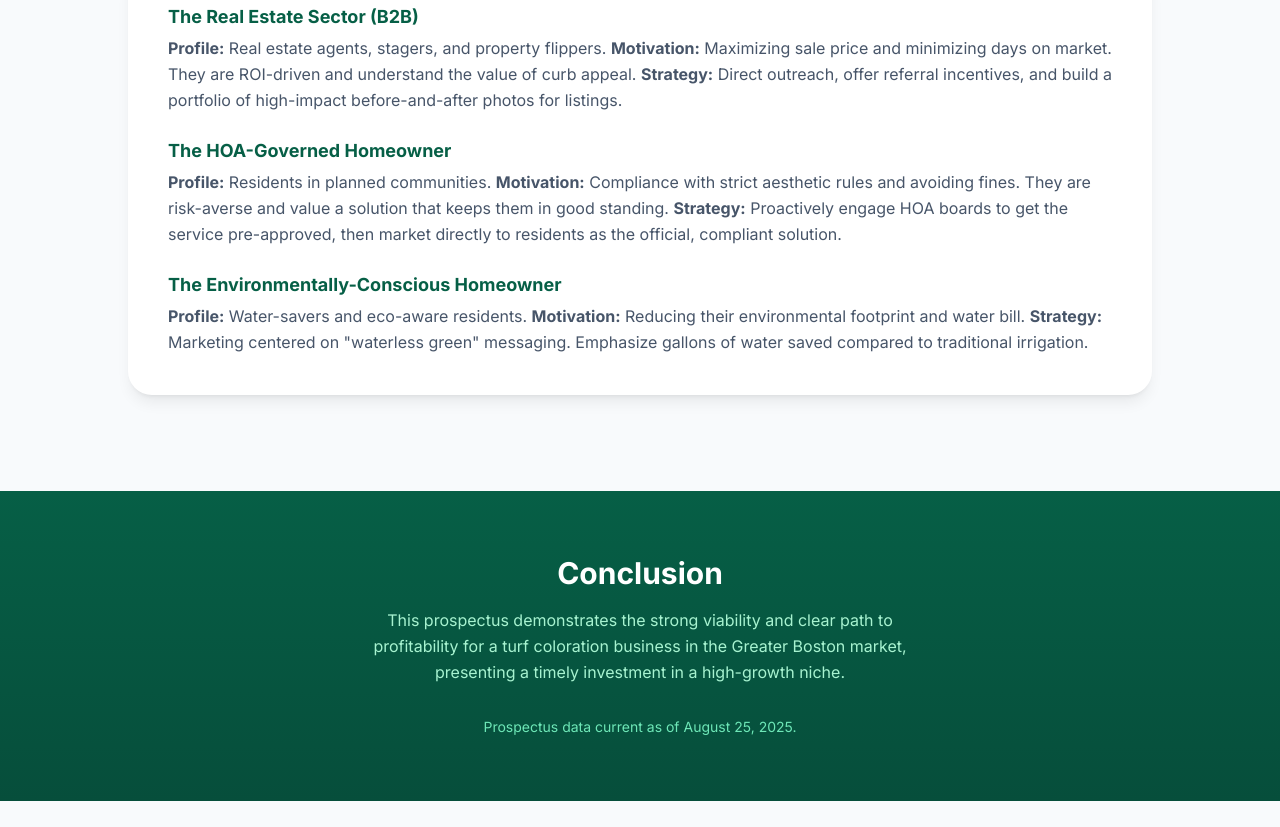
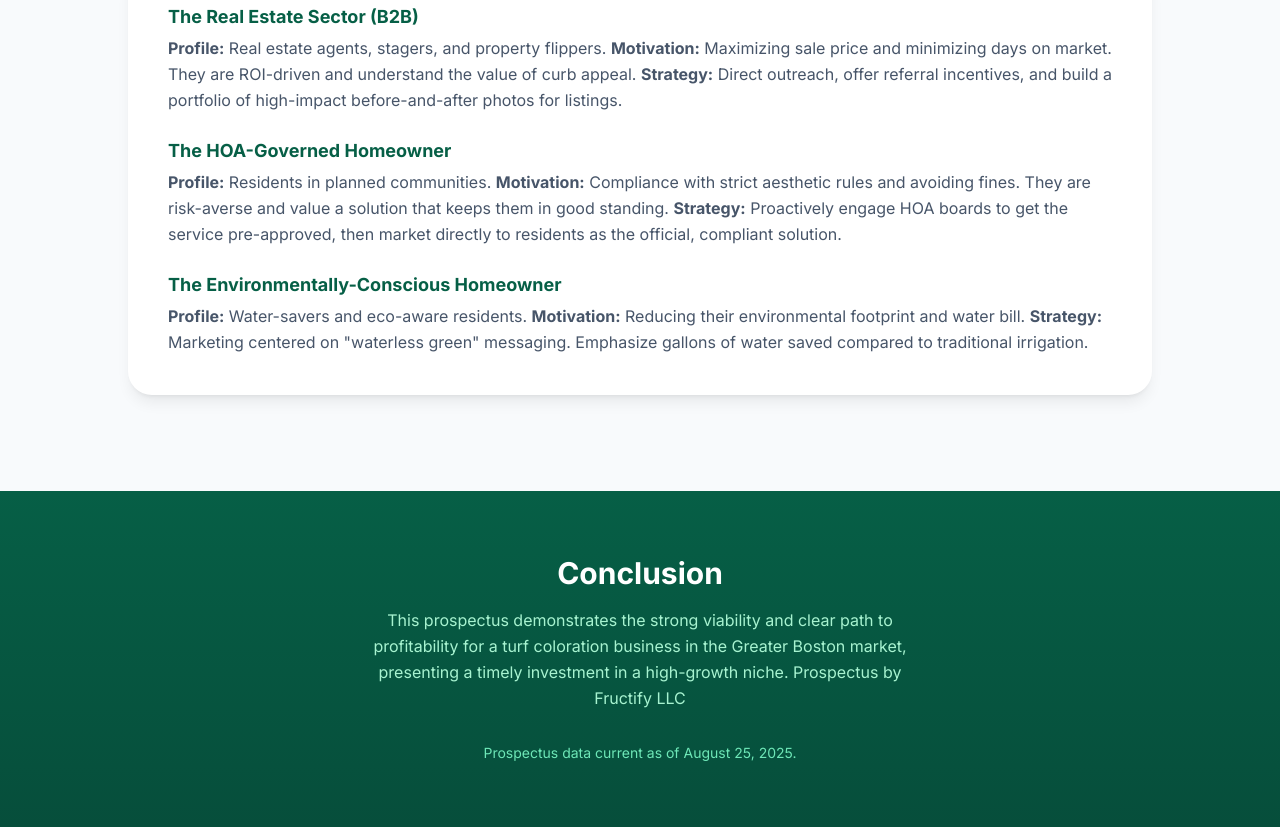
Before and after one commit to FructifyMe/JacksonPaintsGrass, a plain HTML site: page index.html in a window 1280 px wide. Shown: the part 5444-6271 px from the top of the page. Before the commit the page ends 6245 px from the top, so only its background shows below. Drawn offline with nearby package versions, Linux system fonts and the light colour scheme.

Commit message:
Update index.html

```diff
--- a/index.html
+++ b/index.html
@@ -307,7 +307,7 @@
     <footer class="bg-gradient-to-t from-emerald-900 to-emerald-800 text-white py-16 px-6">
         <div class="container mx-auto text-center">
             <h3 class="text-3xl font-bold">Conclusion</h3>
-            <p class="mt-4 max-w-xl mx-auto text-emerald-200">This prospectus demonstrates the strong viability and clear path to profitability for a turf coloration business in the Greater Boston market, presenting a timely investment in a high-growth niche.</p>
+            <p class="mt-4 max-w-xl mx-auto text-emerald-200">This prospectus demonstrates the strong viability and clear path to profitability for a turf coloration business in the Greater Boston market, presenting a timely investment in a high-growth niche. Prospectus by Fructify LLC</p>
             <p id="last-updated" class="text-sm text-emerald-300 mt-8"></p>
         </div>
     </footer>
```
